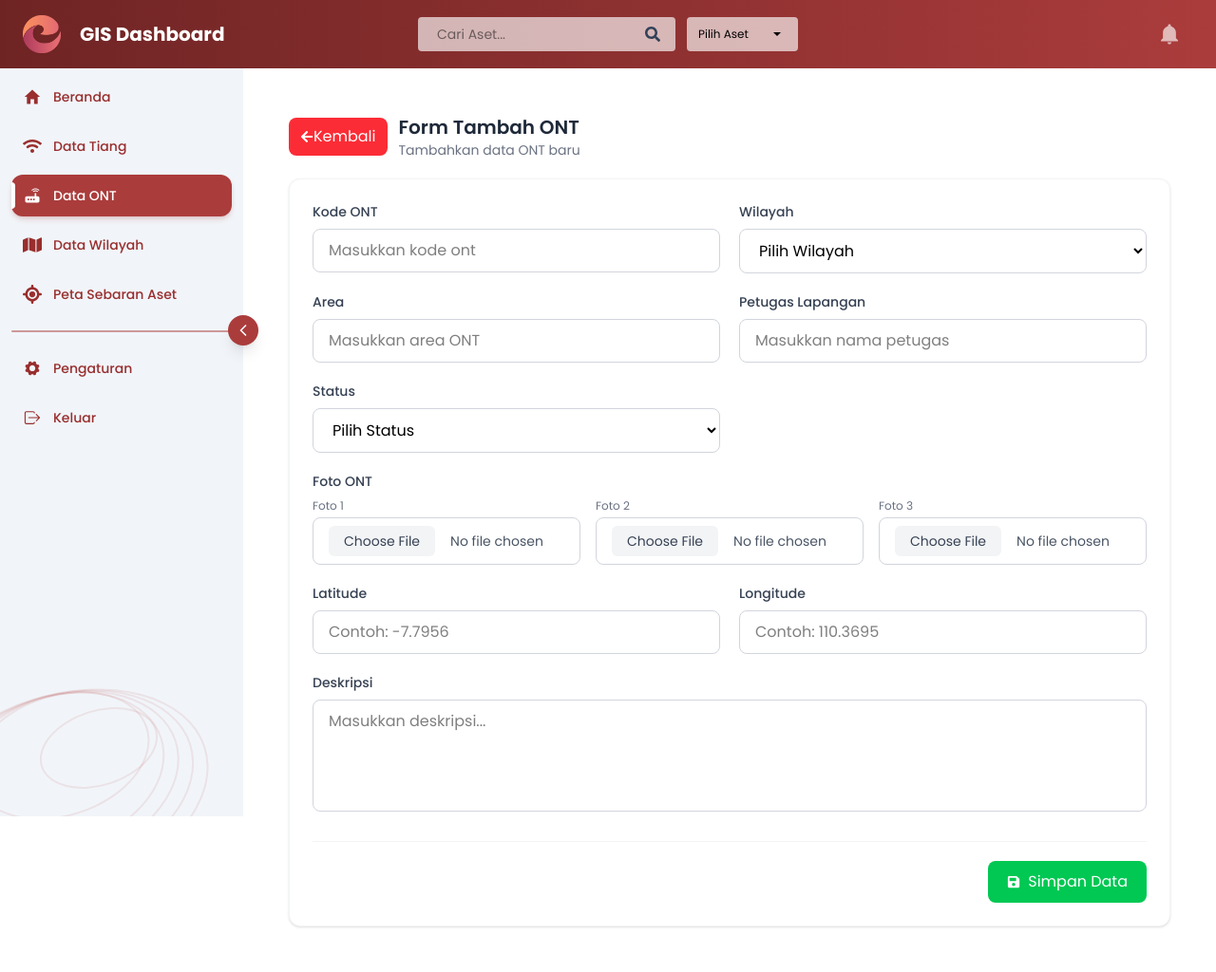
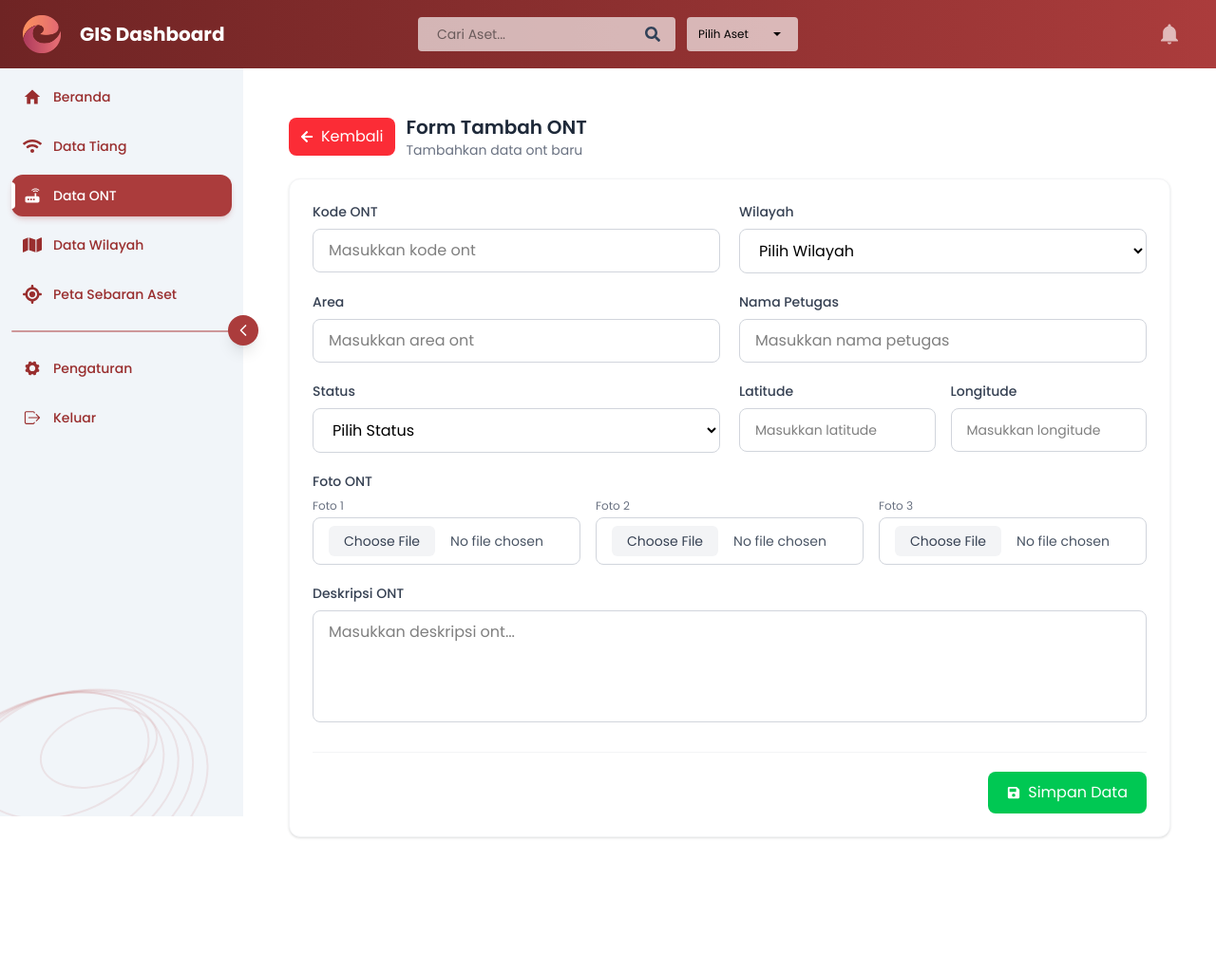
Before and after one commit to Adityammar65/dashboard-gis, a Laravel app: page /tambah-ont in a window 1280 px wide. Shown: the whole page at 95% size. After the commit the page ends 883 px from the top, so only its background shows below. Run offline with Laravel 12, Linux system fonts and the light colour scheme; the visitor is signed in with stand-in values (Sample User, id 1); data comes from the database, SQL or seed files in the repository; style sheets or scripts are compiled from the project's sources; some libraries are stand-ins or nearby versions.

Commit message:
Update: Menambahkan Fitur Tambah ONT dan Filtering pada Data ONT

```diff
--- a/resources/js/Pages/DataONT.jsx
+++ b/resources/js/Pages/DataONT.jsx
@@ -5,7 +5,7 @@ import { useState } from "react";
 import { FaPlus, FaFilter, FaEye, FaEdit } from "react-icons/fa";
 import { MdDelete, MdRouter } from "react-icons/md";
 
-export default function ONT({
+export default function DataONT({
     dataONT = [],
     wilayah = [],
     filter = {},
@@ -22,11 +22,11 @@ export default function ONT({
 
     const totalONT = dataONT.length;
 
-    const ontAktif = dataONT.filter(
+    const ONTAktif = dataONT.filter(
         (ont) => ont.status?.toLowerCase() === "aktif"
     ).length;
 
-    const ontNonaktif = dataONT.filter(
+    const ONTNonaktif = dataONT.filter(
         (ont) => ont.status?.toLowerCase() === "nonaktif"
     ).length;
 
@@ -46,15 +46,6 @@ export default function ONT({
                 replace: true,
             }
         );
-    };
-
-    const getNamaWilayah = (wilayahId) => {
-        const dataWilayah = wilayah.find(
-            (item) =>
-                Number(item.id) === Number(wilayahId)
-        );
-
-        return dataWilayah?.nama_wilayah ?? "-";
     };
 
     return (
@@ -139,7 +130,7 @@ export default function ONT({
                                 </p>
 
                                 <h2 className="mt-1 text-xl font-semibold">
-                                    {ontAktif}
+                                    {ONTAktif}
                                 </h2>
 
                             </div>
@@ -158,7 +149,7 @@ export default function ONT({
                                 </p>
 
                                 <h2 className="mt-1 text-xl font-semibold">
-                                    {ontNonaktif}
+                                    {ONTNonaktif}
                                 </h2>
 
                             </div>
@@ -364,9 +355,7 @@ export default function ONT({
                                                 {ont.wilayah || ont.area ? (
 
                                                     <>
-                                                        {getNamaWilayah(
-                                                            ont.wilayah
-                                                        )}
+                                                        {ont.wilayah}
 
                                                         {ont.area &&
                                                             ` - ${ont.area}`}
@@ -382,12 +371,11 @@ export default function ONT({
 
                                             </td>
 
-
                                             {/* Petugas */}
 
                                             <td className="px-4 py-2">
 
-                                                {ont.petugas || (
+                                                {ont.nama_petugas || (
 
                                                     <span className="text-gray-400">
                                                         Belum ada data
@@ -405,12 +393,11 @@ export default function ONT({
                                                 {ont.status ? (
 
                                                     <span
-                                                        className={`rounded-full px-2 py-1 text-[10px] text-white ${
-                                                            ont.status.toLowerCase() ===
+                                                        className={`rounded-full px-2 py-1 text-[10px] text-white ${ont.status.toLowerCase() ===
                                                             "aktif"
-                                                                ? "bg-green-500"
-                                                                : "bg-red-500"
-                                                        }`}
+                                                            ? "bg-green-500"
+                                                            : "bg-red-500"
+                                                            }`}
                                                     >
                                                         {ont.status}
                                                     </span>
@@ -471,6 +458,8 @@ export default function ONT({
 
                                 ) : (
 
+                                    /* Placeholder ketika tidak ada data */
+
                                     <tr>
 
                                         <td
@@ -489,7 +478,7 @@ export default function ONT({
                                                 </p>
 
                                                 <p className="text-xs text-gray-400">
-                                                    Data ONT belum tersedia.
+                                                    Data ont belum tersedia.
                                                 </p>
 
                                             </div>
--- a/resources/js/Pages/Forms/FormTambahONT.jsx
+++ b/resources/js/Pages/Forms/FormTambahONT.jsx
@@ -1,7 +1,41 @@
 import MainLayout from "../../Layouts/MainLayout";
 import { FaArrowLeft, FaSave } from "react-icons/fa";
+import { router } from "@inertiajs/react";
+import { useState } from "react";
 
-export default function FormTambahTiang({ wilayah }) {
+export default function FormTambahONT({ wilayah }) {
+    const [form, setForm] = useState({
+        kode_ont: "",
+        wilayah: "",
+        area: "",
+        deskripsi_ont: "",
+        foto_ont_1: null,
+        foto_ont_2: null,
+        foto_ont_3: null,
+        latitude: "",
+        longitude: "",
+        nama_petugas: "",
+        status: "",
+    });
+
+    const handleChange = (e) => {
+        const { name, value, files } = e.target;
+
+        setForm({
+            ...form,
+            [name]: files ? files[0] : value,
+        });
+    };
+
+    const handleSubmit = (e) => {
+        e.preventDefault();
+
+        router.post("simpan-ont", form, {
+            forceFormData: true,
+        });
+    };
+
+
     return (
         <MainLayout>
             <div className="p-6">
@@ -13,7 +47,7 @@ export default function FormTambahTiang({ wilayah }) {
                         <button
                             type="button"
                             onClick={() => window.history.back()}
-                            className="flex items-center justify-center px-3 py-2 rounded-lg bg-red-500 text-white hover:bg-red-400 transition"
+                            className="flex items-center justify-center gap-2 px-3 py-2 rounded-lg bg-red-500 text-white hover:bg-red-400 transition"
                         >
                             <FaArrowLeft size={14} />
                             Kembali
@@ -23,8 +57,9 @@ export default function FormTambahTiang({ wilayah }) {
                             <h1 className="text-xl font-semibold text-gray-800">
                                 Form Tambah ONT
                             </h1>
+
                             <p className="text-sm text-gray-500">
-                                Tambahkan data ONT baru
+                                Tambahkan data ont baru
                             </p>
                         </div>
                     </div>
@@ -33,7 +68,7 @@ export default function FormTambahTiang({ wilayah }) {
                 {/* Form */}
 
                 <div className="bg-white rounded-xl shadow-sm border border-gray-100 p-6">
-                    <form>
+                    <form onSubmit={handleSubmit}>
                         <div className="grid grid-cols-1 md:grid-cols-2 gap-5">
 
                             {/* Kode ONT */}
@@ -42,10 +77,14 @@ export default function FormTambahTiang({ wilayah }) {
                                 <label className="block text-sm font-medium text-gray-700 mb-2">
                                     Kode ONT
                                 </label>
+
                                 <input
-                                    name="kode"
+                                    name="kode_ont"
                                     type="text"
+                                    value={form.kode_ont}
+                                    onChange={handleChange}
                                     placeholder="Masukkan kode ont"
+                                    required
                                     className="w-full px-4 py-2.5 border border-gray-300 rounded-lg outline-none focus:border-red-700 focus:ring-1 focus:ring-red-700 transition"
                                 />
                             </div>
@@ -59,48 +98,60 @@ export default function FormTambahTiang({ wilayah }) {
 
                                 <select
                                     name="wilayah"
+                                    value={form.wilayah}
+                                    onChange={handleChange}
+                                    required
                                     className="w-full px-4 py-2.5 border border-gray-300 rounded-lg outline-none focus:border-red-700 focus:ring-1 focus:ring-red-700 transition"
-                                    defaultValue=""
                                 >
                                     <option value="" disabled>
-                                        {wilayah.length === 0
+                                        {wilayah?.length === 0
                                             ? "Belum ada data wilayah"
                                             : "Pilih Wilayah"}
                                     </option>
 
-                                    {wilayah.length > 0 &&
-                                        wilayah.map((item) => (
-                                            <option key={item.id} value={item.id}>
-                                                {item.nama_wilayah}
-                                            </option>
-                                        ))}
+                                    {wilayah?.map((item) => (
+                                        <option
+                                            key={item.id}
+                                            value={item.nama_wilayah}
+                                        >
+                                            {item.nama_wilayah}
+                                        </option>
+                                    ))}
                                 </select>
                             </div>
 
-                            {/* Lokasi */}
+                            {/* Area */}
 
                             <div>
                                 <label className="block text-sm font-medium text-gray-700 mb-2">
                                     Area
                                 </label>
+
                                 <input
                                     name="area"
                                     type="text"
-                                    placeholder="Masukkan area ONT"
+                                    value={form.area}
+                                    onChange={handleChange}
+                                    placeholder="Masukkan area ont"
+                                    required
                                     className="w-full px-4 py-2.5 border border-gray-300 rounded-lg outline-none focus:border-red-700 focus:ring-1 focus:ring-red-700 transition"
                                 />
                             </div>
 
-                            {/* Petugas Lapangan */}
+                            {/* Nama Petugas */}
 
                             <div>
                                 <label className="block text-sm font-medium text-gray-700 mb-2">
-                                    Petugas Lapangan
+                                    Nama Petugas
                                 </label>
+
                                 <input
-                                    name="petugas"
+                                    name="nama_petugas"
                                     type="text"
+                                    value={form.nama_petugas}
+                                    onChange={handleChange}
                                     placeholder="Masukkan nama petugas"
+                                    required
                                     className="w-full px-4 py-2.5 border border-gray-300 rounded-lg outline-none focus:border-red-700 focus:ring-1 focus:ring-red-700 transition"
                                 />
                             </div>
@@ -111,17 +162,62 @@ export default function FormTambahTiang({ wilayah }) {
                                 <label className="block text-sm font-medium text-gray-700 mb-2">
                                     Status
                                 </label>
+
                                 <select
                                     name="status"
+                                    value={form.status}
+                                    onChange={handleChange}
+                                    required
                                     className="w-full px-4 py-2.5 border border-gray-300 rounded-lg outline-none focus:border-red-700 focus:ring-1 focus:ring-red-700 transition"
-                                    defaultValue=""
                                 >
                                     <option value="" disabled>
                                         Pilih Status
                                     </option>
-                                    <option value="aktif">Aktif</option>
-                                    <option value="nonaktif">Nonaktif</option>
+
+                                    <option value="Aktif">
+                                        Aktif
+                                    </option>
+
+                                    <option value="Nonaktif">
+                                        Nonaktif
+                                    </option>
                                 </select>
+                            </div>
+
+                            {/* Koordinat */}
+
+                            <div className="grid grid-cols-2 gap-4">
+                                <div>
+                                    <label className="block mb-2 text-sm font-medium text-gray-700">
+                                        Latitude
+                                    </label>
+
+                                    <input
+                                        type="text"
+                                        name="latitude"
+                                        value={form.latitude}
+                                        onChange={handleChange}
+                                        placeholder="Masukkan latitude"
+                                        required
+                                        className="w-full rounded-lg border border-gray-300 px-4 py-3 text-sm outline-none focus:border-red-700 focus:ring-1 focus:ring-red-700"
+                                    />
+                                </div>
+
+                                <div>
+                                    <label className="block mb-2 text-sm font-medium text-gray-700">
+                                        Longitude
+                                    </label>
+
+                                    <input
+                                        type="text"
+                                        name="longitude"
+                                        value={form.longitude}
+                                        onChange={handleChange}
+                                        placeholder="Masukkan longitude"
+                                        required
+                                        className="w-full rounded-lg border border-gray-300 px-4 py-3 text-sm outline-none focus:border-red-700 focus:ring-1 focus:ring-red-700"
+                                    />
+                                </div>
                             </div>
 
                             {/* Foto ONT */}
@@ -130,73 +226,60 @@ export default function FormTambahTiang({ wilayah }) {
                                 <label className="block text-sm font-medium text-gray-700 mb-2">
                                     Foto ONT
                                 </label>
+
                                 <div className="grid grid-cols-1 md:grid-cols-3 gap-4">
+
+                                    {/* Foto 1 */}
+
                                     <div>
                                         <label className="block text-xs text-gray-500 mb-1">
                                             Foto 1
                                         </label>
+
                                         <input
-                                            name="foto_1"
+                                            name="foto_ont_1"
                                             type="file"
                                             accept="image/*"
+                                            required
+                                            onChange={handleChange}
                                             className="w-full px-4 py-2 border border-gray-300 rounded-lg text-sm text-gray-600 file:mr-4 file:py-1.5 file:px-4 file:rounded-md file:border-0 file:bg-gray-100 file:text-gray-700 hover:file:bg-gray-200"
                                         />
                                     </div>
+
+                                    {/* Foto 2 */}
 
                                     <div>
                                         <label className="block text-xs text-gray-500 mb-1">
                                             Foto 2
                                         </label>
+
                                         <input
-                                            name="foto_2"
+                                            name="foto_ont_2"
                                             type="file"
                                             accept="image/*"
+                                            required
+                                            onChange={handleChange}
                                             className="w-full px-4 py-2 border border-gray-300 rounded-lg text-sm text-gray-600 file:mr-4 file:py-1.5 file:px-4 file:rounded-md file:border-0 file:bg-gray-100 file:text-gray-700 hover:file:bg-gray-200"
                                         />
                                     </div>
+
+                                    {/* Foto 3 */}
 
                                     <div>
                                         <label className="block text-xs text-gray-500 mb-1">
                                             Foto 3
                                         </label>
+
                                         <input
-                                            name="foto_3"
+                                            name="foto_ont_3"
                                             type="file"
                                             accept="image/*"
+                                            required
+                                            onChange={handleChange}
                                             className="w-full px-4 py-2 border border-gray-300 rounded-lg text-sm text-gray-600 file:mr-4 file:py-1.5 file:px-4 file:rounded-md file:border-0 file:bg-gray-100 file:text-gray-700 hover:file:bg-gray-200"
                                         />
                                     </div>
-
                                 </div>
-                            </div>
-
-
-                            {/* Latitude */}
-
-                            <div>
-                                <label className="block text-sm font-medium text-gray-700 mb-2">
-                                    Latitude
-                                </label>
-                                <input
-                                    name="latitude"
-                                    type="text"
-                                    placeholder="Contoh: -7.7956"
-                                    className="w-full px-4 py-2.5 border border-gray-300 rounded-lg outline-none focus:border-red-700 focus:ring-1 focus:ring-red-700 transition"
-                                />
-                            </div>
-
-                            {/* Longitude */}
-
-                            <div>
-                                <label className="block text-sm font-medium text-gray-700 mb-2">
-                                    Longitude
-                                </label>
-                                <input
-                                    name="longitude"
-                                    type="text"
-                                    placeholder="Contoh: 110.3695"
-                                    className="w-full px-4 py-2.5 border border-gray-300 rounded-lg outline-none focus:border-red-700 focus:ring-1 focus:ring-red-700 transition"
-                                />
                             </div>
                         </div>
 
@@ -204,14 +287,17 @@ export default function FormTambahTiang({ wilayah }) {
 
                         <div className="mt-5">
                             <label className="block text-sm font-medium text-gray-700 mb-2">
-                                Deskripsi
+                                Deskripsi ONT
                             </label>
+
                             <textarea
-                                name="deskripsi"
+                                name="deskripsi_ont"
+                                value={form.deskripsi_ont}
+                                onChange={handleChange}
                                 rows="4"
-                                placeholder="Masukkan deskripsi..."
+                                placeholder="Masukkan deskripsi ont..."
                                 className="w-full px-4 py-2.5 border border-gray-300 rounded-lg outline-none resize-none focus:border-red-700 focus:ring-1 focus:ring-red-700 transition"
-                            ></textarea>
+                            />
                         </div>
 
                         {/* Submit */}
--- a/resources/js/Pages/Forms/FormTambahTiang.jsx
+++ b/resources/js/Pages/Forms/FormTambahTiang.jsx
@@ -32,14 +32,6 @@ export default function FormTambahTiang({ wilayah }) {
 
         router.post("simpan-tiang", form, {
             forceFormData: true,
-
-            onSuccess: () => {
-                console.log("Data tiang berhasil disimpan.");
-            },
-
-            onError: (errors) => {
-                console.log(errors);
-            },
         });
     };
 
--- a/routes/web.php
+++ b/routes/web.php
@@ -6,6 +6,7 @@ use App\Http\Controllers\PageController;
 use App\Http\Controllers\FormController;
 use App\Http\Controllers\TiangController;
 use App\Http\Controllers\SettingsController;
+use App\Http\Controllers\ONTController;
 
 Route::middleware('cek_login')->group(function () {
 
@@ -31,6 +32,7 @@ Route::middleware('cek_login')->group(function () {
     Route::post('/update-pengaturan', [SettingsController::class, 'updateWilayah']);
     Route::post('/simpan-tiang', [TiangController::class, 'SimpanTiang']);
     Route::get('/hapus-tiang/{id}', [TiangController::class, 'HapusTiang']);
+    Route::post('/simpan-ont', [ONTController::class, 'SimpanONT']);
 });
 
 // Auth
```
Also changed, not shown: app/Http/Controllers/ONTController.php (+59 -1 lines), app/Http/Controllers/PageController.php (+7 -4 lines), app/Models/ONTModel.php (+5 -4 lines), resources/js/Pages/DataTiang.jsx (+4 -4 lines), database/migrations/2026_09_15_012859_create_ont_table.php.
